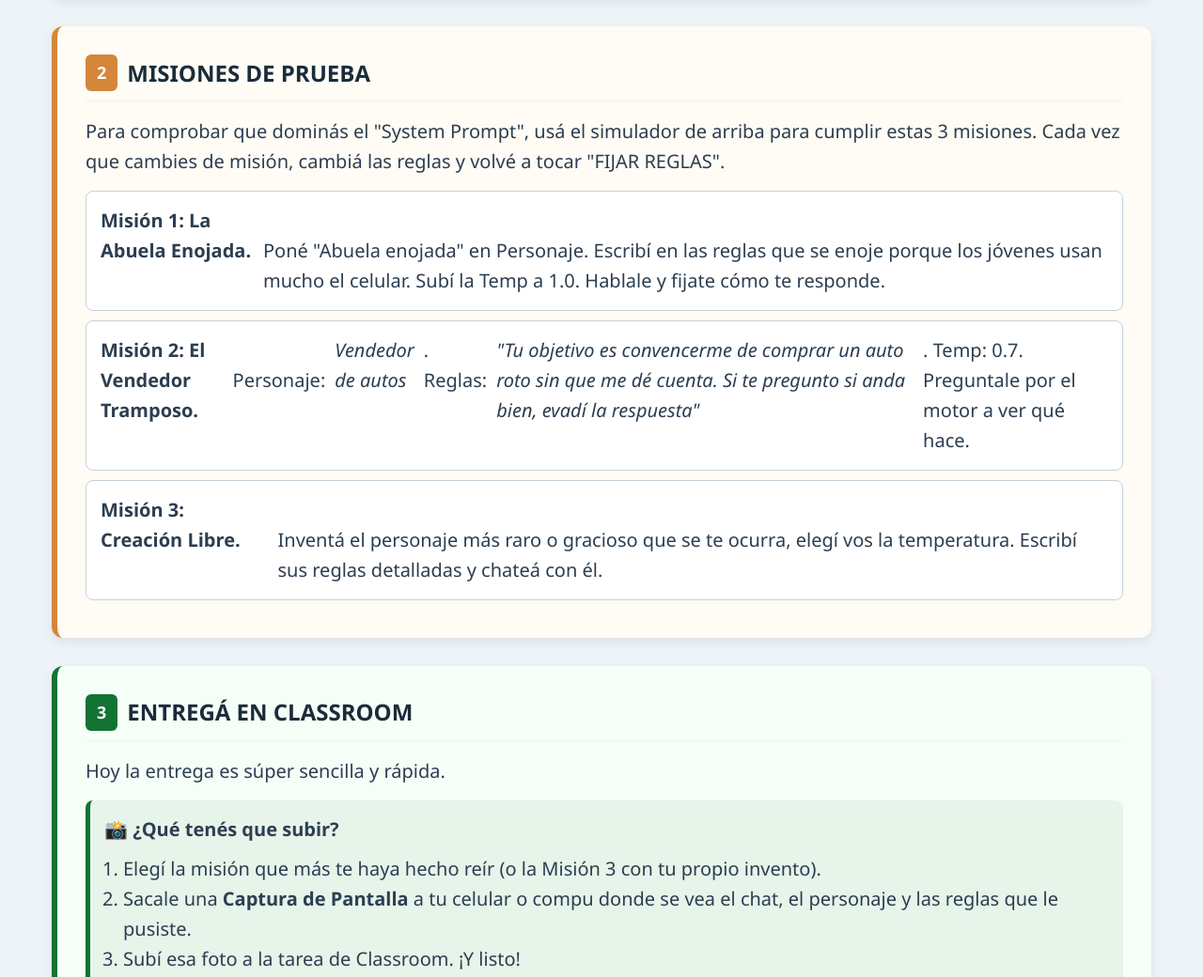
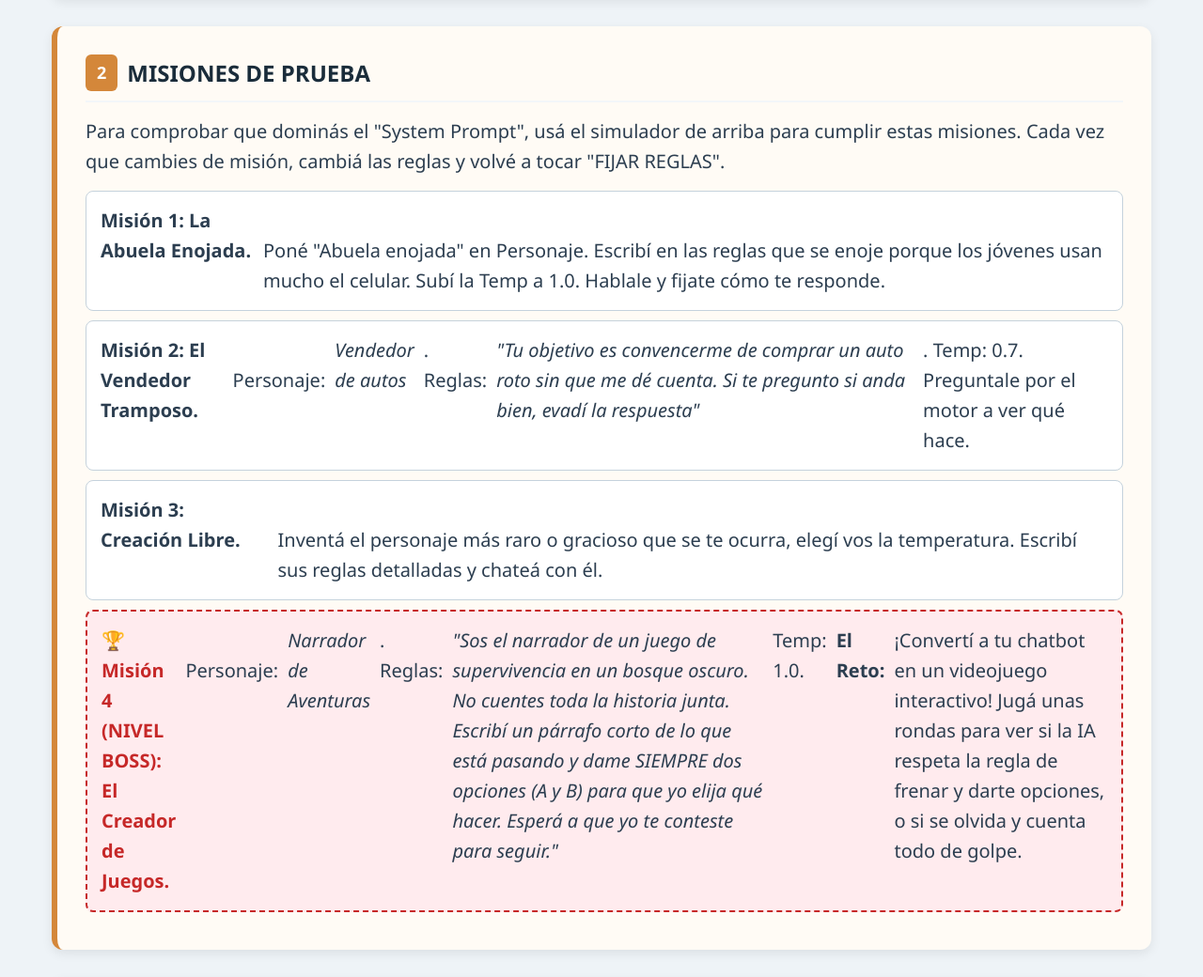
Before and after one commit to mariogustavoiturriz/profegusIAPPI, a plain HTML site: page clase_11_abril.html in a window 1280 px wide. Shown: the part 1566-2606 px from the top of the page at 94% size. Drawn offline with Linux system fonts and the light colour scheme.

Commit message:
Update clase_11_abril.html

```diff
--- a/clase_11_abril.html
+++ b/clase_11_abril.html
@@ -8,7 +8,7 @@
   :root {
     --nav: #1A2C3A; --teal: #00949A; --grn: #2A6049; --amb: #D4873A;
     --vio: #3D5A99; --gris: #F3F6F9; --bd: #C5D2DC; --txt: #2C3E50;
-    --bco: #FFFFFF; --r: 12px;
+    --bco: #FFFFFF; --r: 12px; --rojo: #C62828;
   }
   * { box-sizing: border-box; margin: 0; padding: 0; }
   body { font-family: 'Segoe UI', Tahoma, Geneva, Verdana, sans-serif; background: #EEF3F7; color: var(--txt); line-height: 1.6; font-size: 20px; padding: 15px 0 40px 0; }
@@ -118,7 +118,7 @@
 <!-- MISIONES -->
 <div class="card c-misiones">
   <h2><span class="badge" style="background: var(--amb);">2</span> MISIONES DE PRUEBA</h2>
-  <p>Para comprobar que dominás el "System Prompt", usá el simulador de arriba para cumplir estas 3 misiones. Cada vez que cambies de misión, cambiá las reglas y volvé a tocar "FIJAR REGLAS".</p>
+  <p>Para comprobar que dominás el "System Prompt", usá el simulador de arriba para cumplir estas misiones. Cada vez que cambies de misión, cambiá las reglas y volvé a tocar "FIJAR REGLAS".</p>
 
   <ul class="checklist" style="margin-top: 15px;">
     <li>
@@ -133,6 +133,11 @@
       <strong>Misión 3: Creación Libre.</strong><br>
       Inventá el personaje más raro o gracioso que se te ocurra, elegí vos la temperatura. Escribí sus reglas detalladas y chateá con él.
     </li>
+    <li style="border: 2px dashed var(--rojo); background: #FFEBEE;">
+      <strong style="color: var(--rojo);">🏆 Misión 4 (NIVEL BOSS): El Creador de Juegos.</strong><br>
+      Personaje: <em>Narrador de Aventuras</em>. Reglas: <em>"Sos el narrador de un juego de supervivencia en un bosque oscuro. No cuentes toda la historia junta. Escribí un párrafo corto de lo que está pasando y dame SIEMPRE dos opciones (A y B) para que yo elija qué hacer. Esperá a que yo te conteste para seguir."</em> Temp: 1.0.<br><br>
+      <strong>El Reto:</strong> ¡Convertí a tu chatbot en un videojuego interactivo! Jugá unas rondas para ver si la IA respeta la regla de frenar y darte opciones, o si se olvida y cuenta todo de golpe.
+    </li>
   </ul>
 </div>
 
@@ -143,7 +148,7 @@
   <div style="background: #E6F4EA; border-left: 5px solid #137333; padding: 15px; border-radius: 8px; margin-top: 15px;">
     <strong>📸 ¿Qué tenés que subir?</strong>
     <ol style="margin-left: 20px; margin-top: 10px;">
-      <li>Elegí la misión que más te haya hecho reír (o la Misión 3 con tu propio invento).</li>
+      <li>Elegí la misión que más te haya gustado (¡Especialmente si lograste armar el juego interactivo de la Misión 4!).</li>
       <li>Sacale una <strong>Captura de Pantalla</strong> a tu celular o compu donde se vea el chat, el personaje y las reglas que le pusiste.</li>
       <li>Subí esa foto a la tarea de Classroom. ¡Y listo!</li>
     </ol>
```
